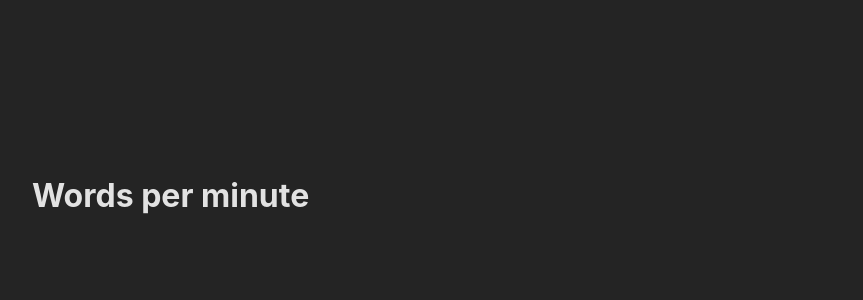
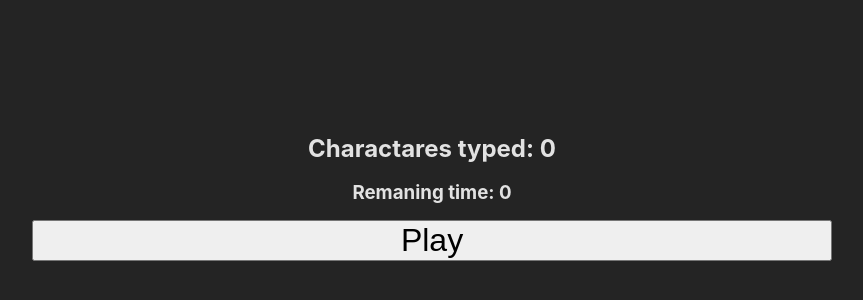
Before and after one commit to Matias98cs/multiproyectos-react-ts, a React (Vite) app: page /wpm in a window 1280 px wide. Shown: the part 204-504 px from the top of the page, without its empty margins (208-1071 px from the left). Built offline with nearby package versions, Linux system fonts and the light colour scheme.

Commit message:
words per minute realizado

```diff
--- a/src/index.css
+++ b/src/index.css
@@ -19,6 +19,10 @@
   box-sizing: border-box;
   margin: 0;
   padding: 0;
+}
+
+input, button {
+  font-size: 32px;
 }
 
 li {
--- a/src/screens/WordsPerMinute.tsx
+++ b/src/screens/WordsPerMinute.tsx
@@ -1,7 +1,69 @@
+import { useEffect, useState } from "react";
+
+// words with 5 letters and no spacial characters
+const WORDS = [
+  "abel",
+  "ad",
+  "awesome",
+  "average",
+  "aventure",
+  "abreak",
+  "abreast",
+  "abnormal",
+];
+
 export default function WordsPerMinute() {
-    return (
-        <div>
-            <h1>Words per minute</h1>
-        </div>
-    )
+  const [word, setWord] = useState(
+    () => WORDS[(Math.random() * WORDS.length) | 0]
+  );
+  const [characterCount, setCharacterCount] = useState(0);
+  const [buffer, setBuffer] = useState("");
+  const [time, setTime] = useState(0);
+
+  function handleSubmit(event: React.FormEvent<HTMLFormElement>) {
+    event.preventDefault();
+
+    if (buffer === word) {
+      setWord(WORDS[(Math.random() * WORDS.length) | 0]);
+      setCharacterCount((characterCount) => characterCount + word.length);
+    }
+    setBuffer("");
+  }
+
+  useEffect(() => {
+    if (time != 0) {
+      const timeout = setTimeout(() => setTime(time - 1), 1000);
+
+      return () => clearTimeout(timeout);
+    }
+  }, [time]);
+
+
+  return (
+    <div
+      style={{
+        display: "flex",
+        flexDirection: "column",
+        gap: 12,
+        textAlign: "center",
+      }}
+    >
+      {Boolean(time) && <h1 style={{ fontSize: 48 }}>{word}</h1>}
+      <h2>Charactares typed: {characterCount}</h2>
+      <h3>Remaning time: {time}</h3>
+      {time ? (
+        <form onSubmit={handleSubmit}>
+          <input
+            type="text"
+            autoFocus
+            value={buffer}
+            onChange={(e) => setBuffer(e.target.value)}
+          />
+          <button type="submit">Submit</button>
+        </form>
+      ) : (
+        <button onClick={() => setTime(60)}>Play</button>
+      )}
+    </div>
+  );
 }
```
Also changed, not shown: 1 other file (tests, documents, lock files or other folders).
